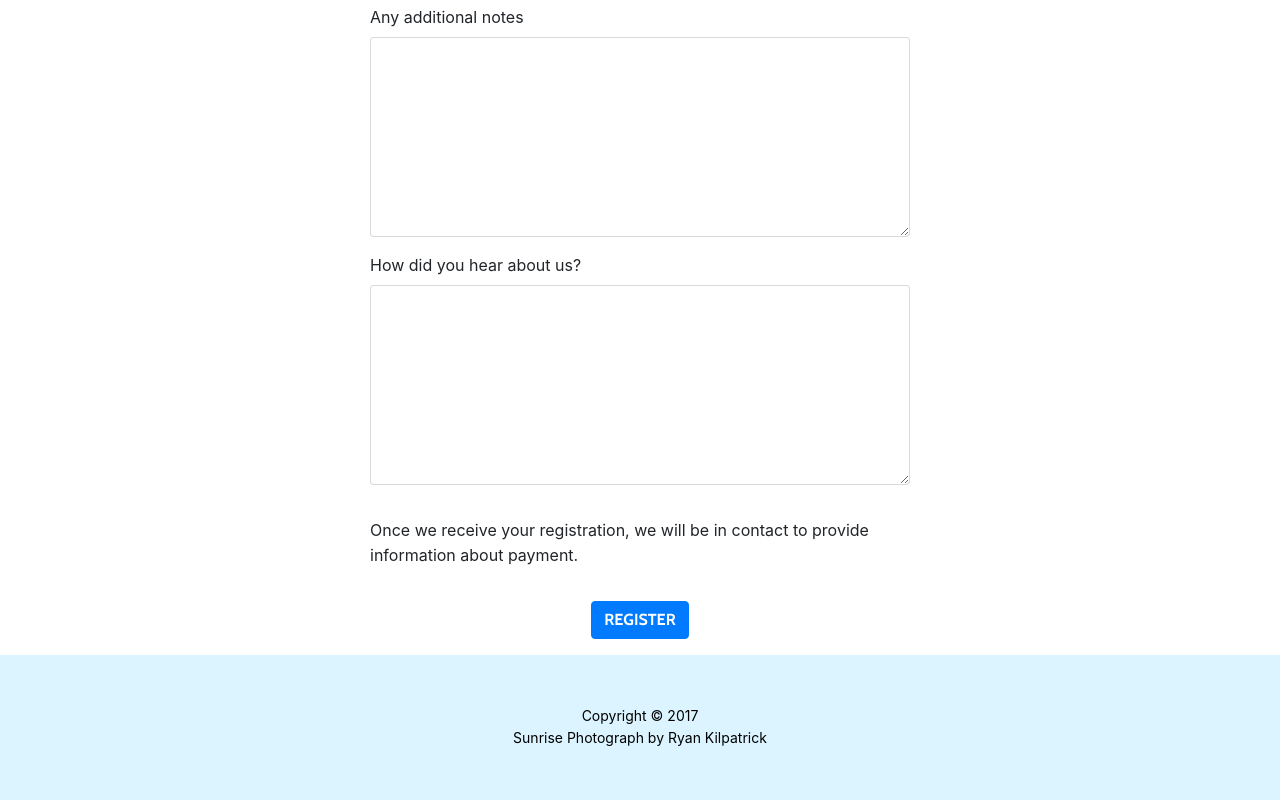
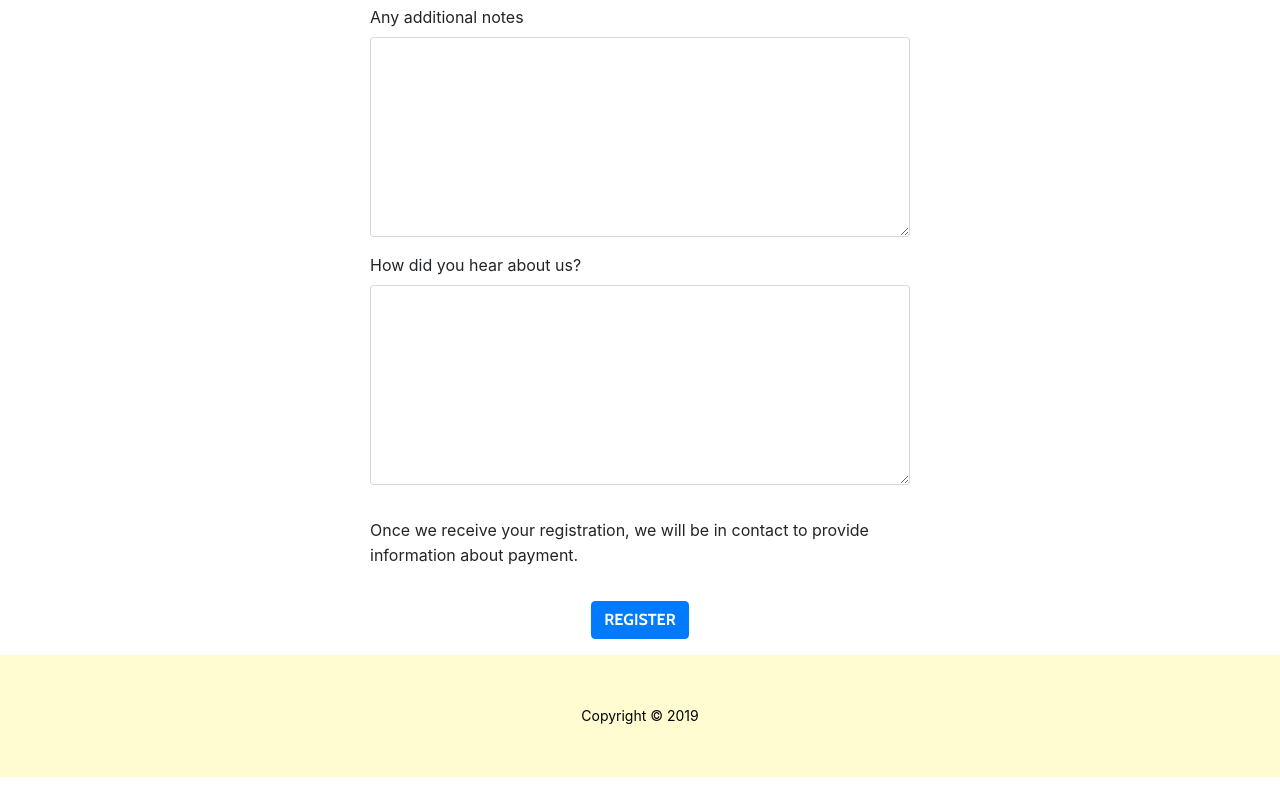
Before and after one commit to sufihealinguk/sufihealinguk.github.io, a website with bundled scripts: page index.html in a window 1280 px wide. Shown: the part 6184-6984 px from the top of the page. After the commit the page ends 6961 px from the top, so only its background shows below. Built offline with nearby package versions, Linux system fonts and the light colour scheme.

Commit message:
Update colours

```diff
--- a/css/grayscale.css
+++ b/css/grayscale.css
@@ -298,7 +298,7 @@ body {
 
 .how-it-works-section {
     color: black;
-    background-color: #dbf4ff;
+    background-color: #fffcd2;
   /* background-color: #eeeeee; */
   -webkit-background-size: cover;
   -moz-background-size: cover;
--- a/index.html
+++ b/index.html
@@ -503,8 +503,7 @@ id="final-hidden-field" style="display:none;"></textarea> </div>
     <!-- Footer -->
     <footer class="how-it-works-section">
       <div class="container text-center">
-        <p>Copyright © 2017</p>
-        <p>Sunrise Photograph by Ryan Kilpatrick</p>
+        <p>Copyright © 2019</p>
       </div>
     </footer>
     <!-- Bootstrap core JavaScript -->
```
